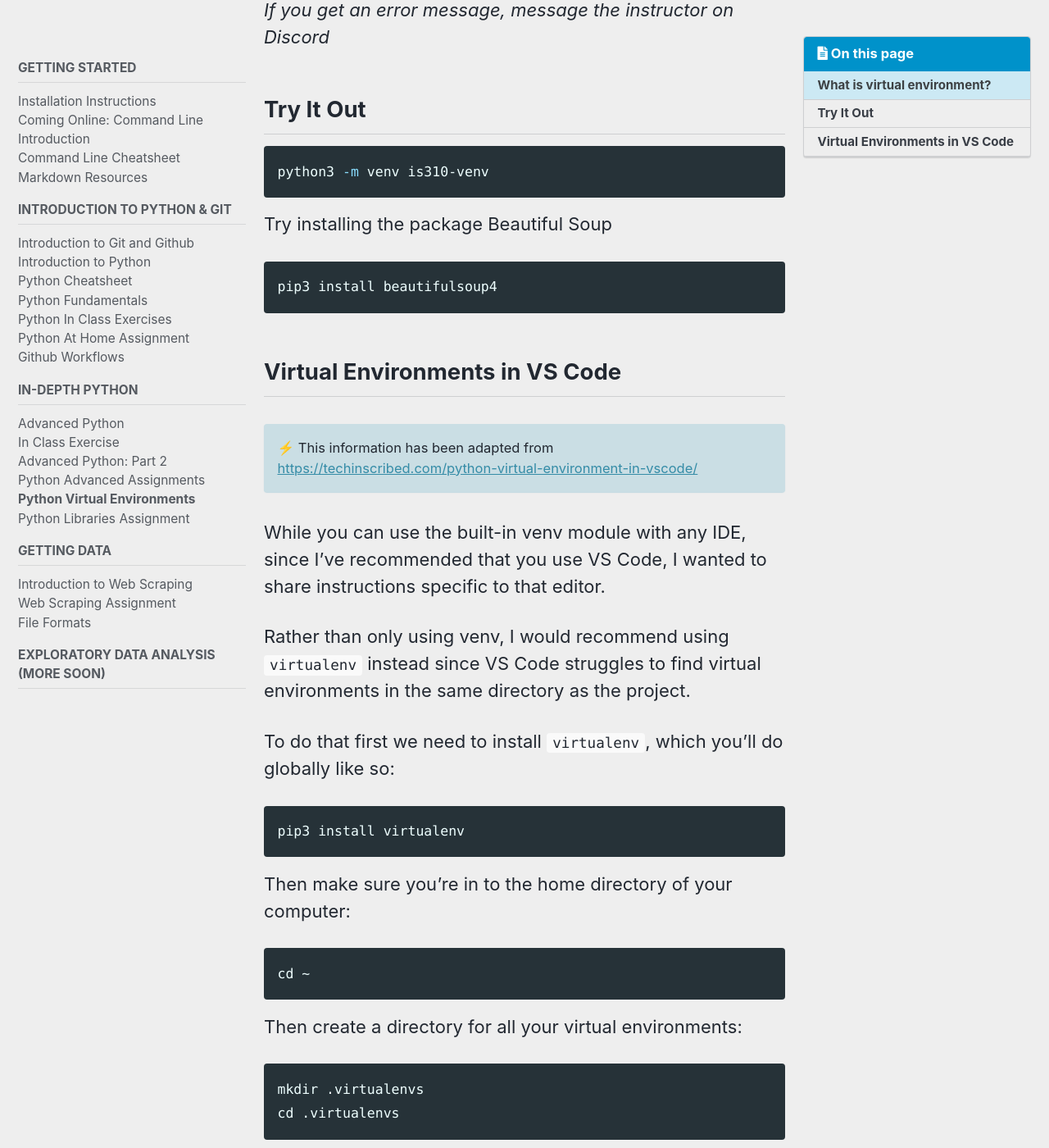
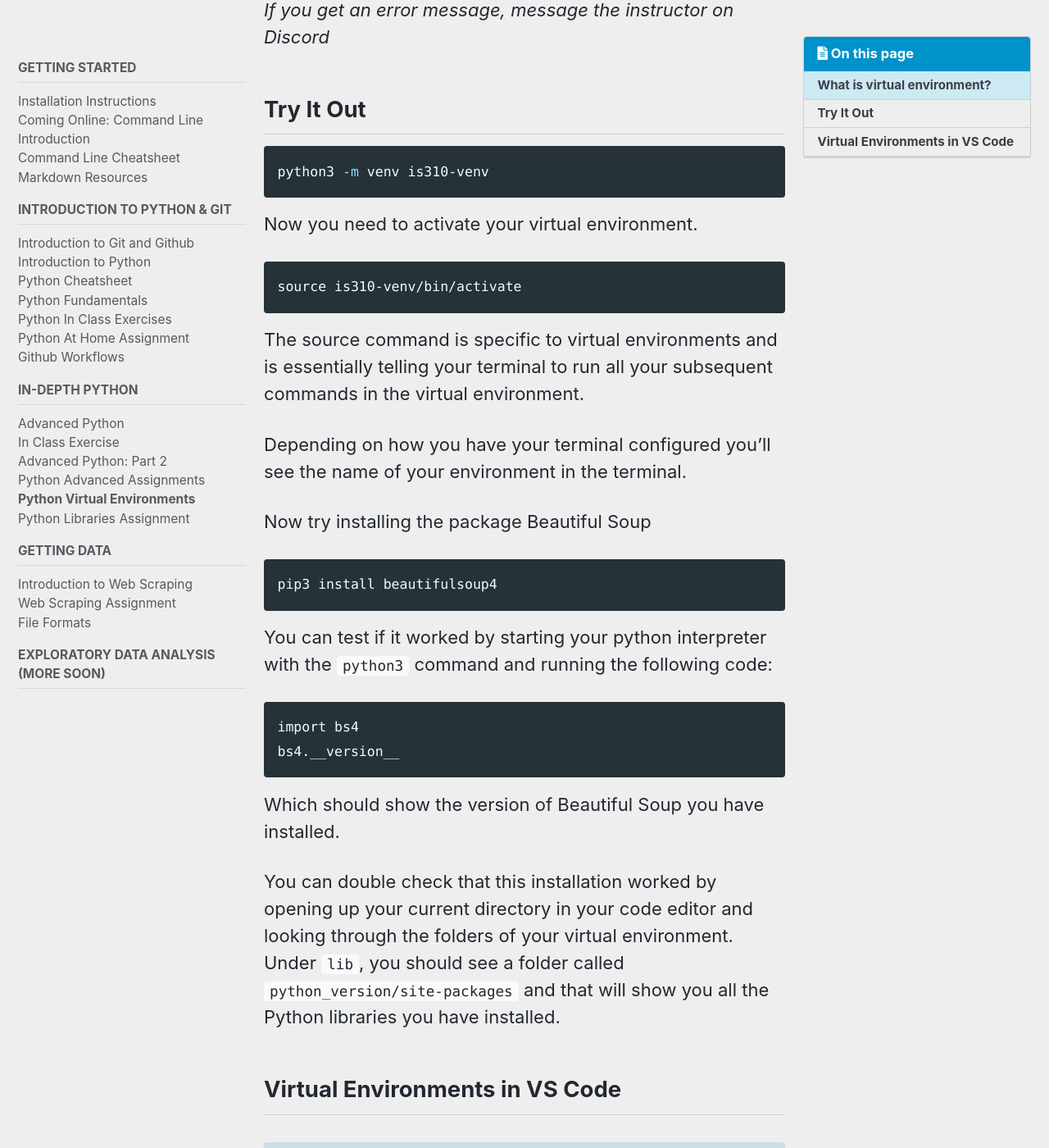
Before and after one commit to ZoeLeBlanc/is310-computing-humanities-2022, a Jekyll site: the page built from _materials/advanced_python/05-virtual-environment.md, in a window 1280 px wide and 1400 px high, scrolled down 2113 px. Shown: the whole window at 82% size. Built offline with Jekyll 4.4.1, drawn with Linux system fonts in a browser that asks for light colours; cached includes are drawn as plain includes; our own code applies the rules of GitHub Pages for plain Markdown files.

Commit message:
updates to virtual envs and assessment

````diff
--- a/_materials/advanced_python/05-virtual-environment.md
+++ b/_materials/advanced_python/05-virtual-environment.md
@@ -32,11 +32,30 @@ Now we'll install `venv` (follow instructions) [https://docs.python.org/3/librar
 python3 -m venv is310-venv
 ```
 
-Try installing the package Beautiful Soup
+Now you need to activate your virtual environment.
+
+```sh
+source is310-venv/bin/activate
+```
+The source command is specific to virtual environments and is essentially telling your terminal to run all your subsequent commands in the virtual environment.
+
+Depending on how you have your terminal configured you'll see the name of your environment in the terminal.
+
+Now try installing the package Beautiful Soup
 
 ```sh
 pip3 install beautifulsoup4
 ```
+
+You can test if it worked by starting your python interpreter with the `python3` command and running the following code:
+
+```shell
+import bs4
+bs4.__version__
+```
+Which should show the version of Beautiful Soup you have installed.
+
+You can double check that this installation worked by opening up your current directory in your code editor and looking through the folders of your virtual environment. Under `lib`, you should see a folder called `python_version/site-packages` and that will show you all the Python libraries you have installed.
 
 ## Virtual Environments in VS Code
 
````
Also changed, not shown: _assessments/04-project-proposal.md (+1 -1 lines), assets/images/dpla_api_basics.png (added).
